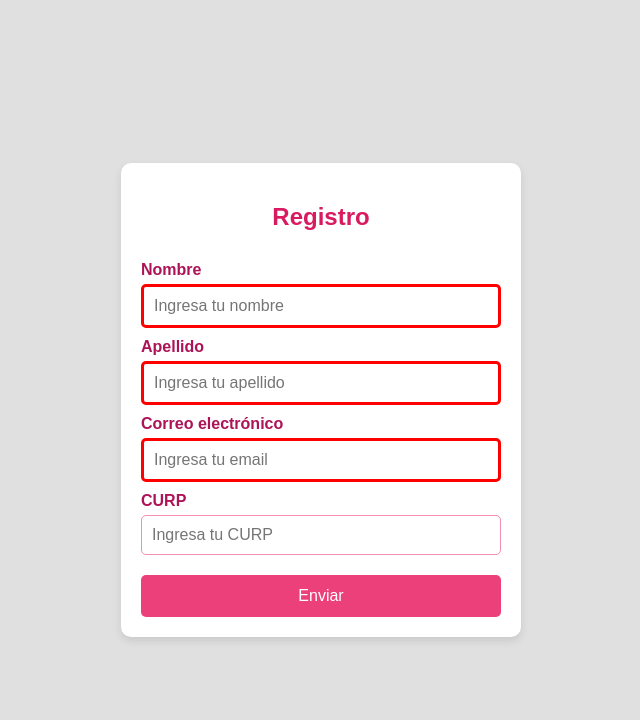
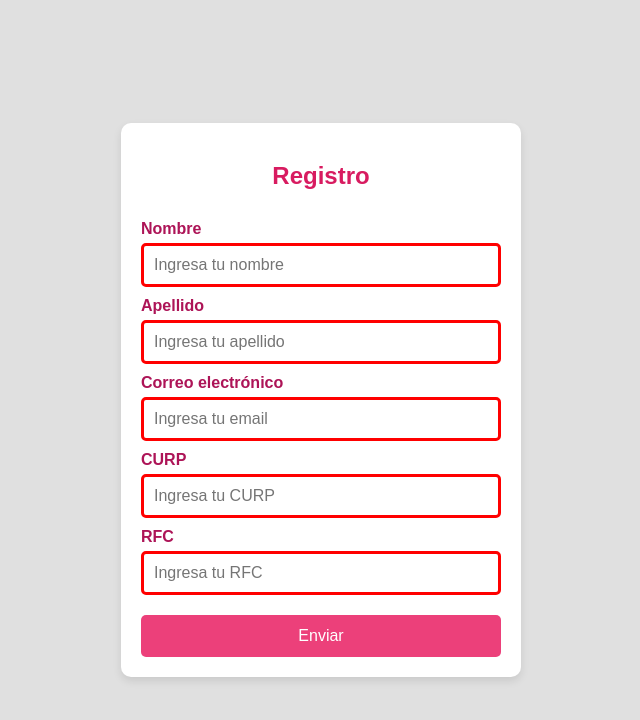
Before and after one commit to YuliSanchez/Form-Validations, a plain HTML site: page src/index.html in a window 1280 px wide. Both pictures are taken after a click on the button "Enviar". Shown: the whole page, without its empty margins (319-959 px from the left). Drawn offline with Linux system fonts and the light colour scheme.

Commit message:
Implementar validar input CURP y RFC

```diff
--- a/src/index.html
+++ b/src/index.html
@@ -22,6 +22,9 @@
       <label for="curp">CURP</label>
       <input type="text" id="curp" name="curp" placeholder="Ingresa tu CURP">
 
+       <label for="rfc">RFC</label>
+      <input type="text" id="rfc" name="rfc" placeholder="Ingresa tu RFC">
+
       <button id="sendInfo">Enviar</button>
     </div>
   </div>
--- a/src/js/common/validations.js
+++ b/src/js/common/validations.js
@@ -1,6 +1,8 @@
 export class Validator {
     PROPER_NAME_REGEX = /[^a-zA-Z\s]/;
     EMAIL_REGEX = /^[a-zA-Z0-9._%+-]+@[a-zA-Z0-9.-]+\.[a-zA-Z]{2,}$/;
+    CURP_REGEX = /^[A-Z]{4}\d{6}[HM]{1}[A-Z]{2}[A-Z]{3}[A-Z0-9]{1}\d{1}$/;
+    RFC_REGEX = /^([A-ZÑ&]{3,4})\d{6}([A-Z0-9]{3})$/;
 
     validateProperName(properName){
         let isValid = true;
@@ -18,4 +20,12 @@ export class Validator {
     validateEmail(email){
         return this.EMAIL_REGEX.test(email);
     }
+
+    validateCURP(curp){
+        return this.CURP_REGEX.test(curp);
+    }
+
+    validateRFC(rfc){
+        return this.RFC_REGEX.test(rfc);
+    }
 }
--- a/src/js/main.js
+++ b/src/js/main.js
@@ -61,6 +61,23 @@ function sendInfo(){
             var isValidEmail = validator.validateEmail(valueEmail)
             setElementValidationClass(inputEmail, isValidEmail);
         }
+
+        //Validar Curp
+        var inputCurp = form.querySelector('input[name=curp]');
+        if(inputCurp){
+            var valueCurp = inputCurp.value;
+            var isValidCurp = validator.validateCURP(valueCurp);
+            console.log(isValidCurp);
+            setElementValidationClass(inputCurp, isValidCurp);
+        }
+
+        //Validar RFC
+        var inputRFC = form.querySelector('input[name=rfc]');
+        if(inputRFC){
+            var valueRFC = inputRFC.value;
+            var isValidRFC = validator.validateRFC(valueRFC);
+            setElementValidationClass(inputRFC, isValidRFC);
+        }
     }
 }
 
```
